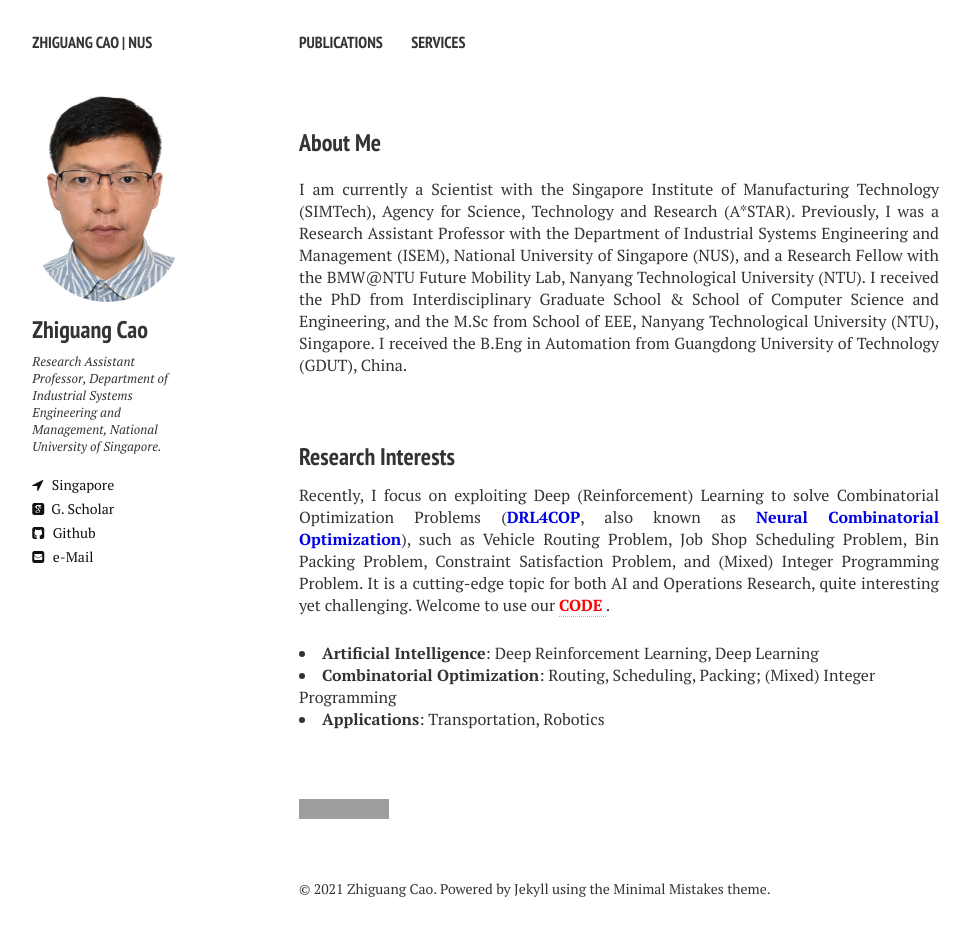
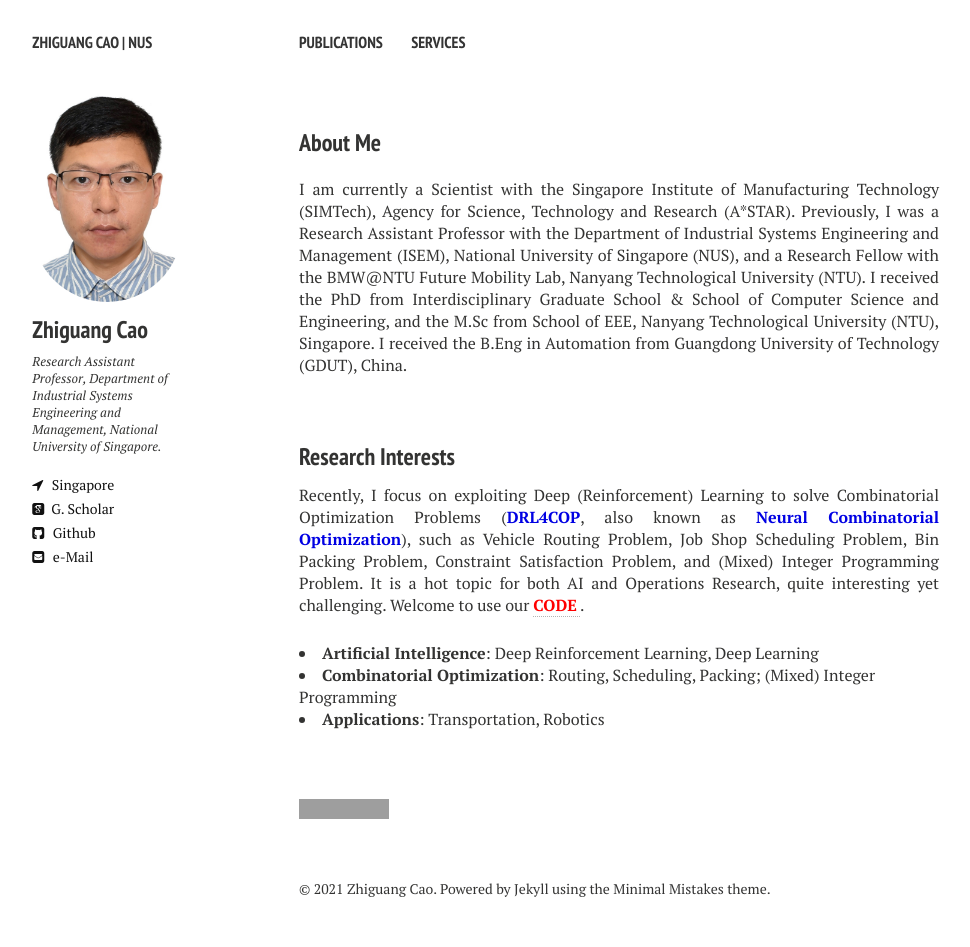
Before and after one commit to zhiguangcaosg/zhiguangcaosg.github.io, a Jekyll site: the page built from index.md, in a window 1280 px wide. Shown: the whole page, without its empty margins (21-991 px from the left). Built offline with Jekyll 4.4.1, drawn with Linux system fonts in a browser that asks for light colours; nearby versions of some CDN libraries; grey boxes are pictures that could not be loaded.

Commit message:
Update index.md

```diff
--- a/index.md
+++ b/index.md
@@ -12,7 +12,7 @@ image: banner1.png
 
 
 <h3 style="margin-bottom:-8px;padding-top:20px;">Research Interests</h3> <br>
-<p align="justify">Recently, I focus on exploiting Deep (Reinforcement) Learning to solve Combinatorial Optimization Problems (<font color="#0000E3"><b>DRL4COP</b></font>, also known as <font color="#0000E3"><b>Neural Combinatorial Optimization</b></font>), such as Vehicle Routing Problem, Job Shop Scheduling Problem, Bin Packing Problem, Constraint Satisfaction Problem, and (Mixed) Integer Programming Problem. It is a cutting-edge topic for both AI and Operations Research, quite interesting yet challenging. Welcome to use our <a href="https://zhiguangcaosg.github.io/publications/"  target="_blank"> <font color="#FF0000"><b>CODE</b> </font></a>.
+<p align="justify">Recently, I focus on exploiting Deep (Reinforcement) Learning to solve Combinatorial Optimization Problems (<font color="#0000E3"><b>DRL4COP</b></font>, also known as <font color="#0000E3"><b>Neural Combinatorial Optimization</b></font>), such as Vehicle Routing Problem, Job Shop Scheduling Problem, Bin Packing Problem, Constraint Satisfaction Problem, and (Mixed) Integer Programming Problem. It is a hot topic for both AI and Operations Research, quite interesting yet challenging. Welcome to use our <a href="https://zhiguangcaosg.github.io/publications/"  target="_blank"> <font color="#FF0000"><b>CODE</b> </font></a>.
 </p>
 <li>
 <b>Artificial Intelligence</b>:  Deep Reinforcement Learning, Deep Learning
```
